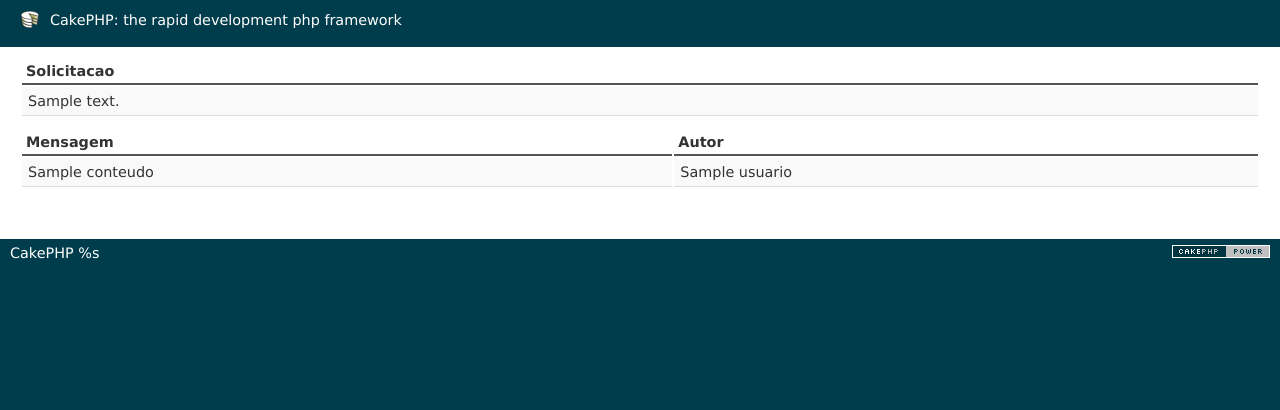
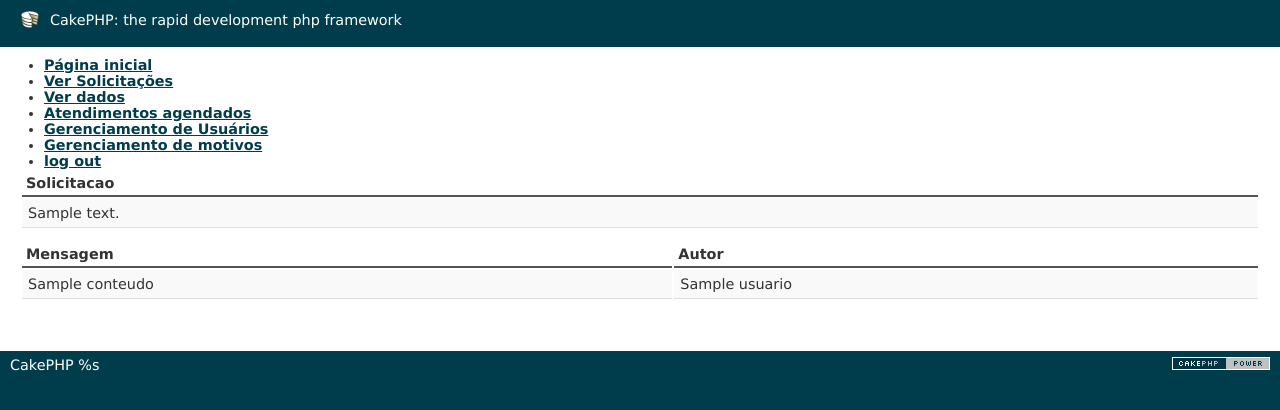
Before and after one commit to athostha/FACILITA, a CakePHP app: the page made by app/View/Mensagens/mensagemsalva.ctp in a window 1280 px wide. Shown: the top 410 px of the page. Run offline with PHP 8.4 and a stand-in for CakePHP, Linux system fonts and the light colour scheme; the template is opened without the code that fills it: most values are stand-ins (such as "Sample title", 1, 10 or a date in 2020); data that the repository does not hold is empty; some libraries are stand-ins or nearby versions.

Commit message:
mudança nos nomes nos menus

```diff
--- a/app/View/Agendamentos/visagendamentos.ctp
+++ b/app/View/Agendamentos/visagendamentos.ctp
@@ -12,15 +12,15 @@
         array('controller' => 'Solicitacoes', 'action' => 'dados')
 ); ?></li>
         <li><?php echo $this->Html->link(
-        'Ver atendimentos agendados',
+        'Atendimentos agendados',
         array('controller' => 'Agendamentos', 'action' => 'visagendamentos')
 ); ?></li>
         <li><?php echo $this->Html->link(
-        'Ver Usuários',
+        'Gerenciamento de Usuários',
             array('controller' => 'usuarios', 'action' => 'vis')
 ); ?></li>
          <li><?php echo $this->Html->link(
-        'Gerenciar motivos',
+        'Gerenciamento de motivos',
             array('controller' => 'motivos', 'action' => 'gerenciarmotivos')
 );       ?></li>
         <li><?php echo $this->Html->link(
--- a/app/View/Mensagens/mensagemsalva.ctp
+++ b/app/View/Mensagens/mensagemsalva.ctp
@@ -1,4 +1,35 @@
 <?php //debug($descricaosolicitacao); ?>
+<nav>
+    <ul>
+        <li><?php echo $this->Html->link(
+        'Página inicial',
+        array('controller' => 'solicitacoes', 'action' => 'index')); ?></li>
+        <li><?php echo $this->Html->link(
+        'Ver Solicitações',
+        array('controller' => 'Solicitacoes', 'action' => 'vispsicologo')
+); ?></li>
+        <li><?php echo $this->Html->link(
+        'Ver dados',
+        array('controller' => 'Solicitacoes', 'action' => 'dados')
+); ?></li>
+        <li><?php echo $this->Html->link(
+        'Atendimentos agendados',
+        array('controller' => 'Agendamentos', 'action' => 'visagendamentos')
+); ?></li>
+        <li><?php echo $this->Html->link(
+        'Gerenciamento de Usuários',
+            array('controller' => 'usuarios', 'action' => 'vis')
+); ?></li>
+         <li><?php echo $this->Html->link(
+        'Gerenciamento de motivos',
+            array('controller' => 'motivos', 'action' => 'gerenciarmotivos')
+);       ?></li>
+        <li><?php echo $this->Html->link(
+        'log out',
+            array('controller' => 'usuarios', 'action' => 'logout')
+); ?></li>
+    </ul>
+</nav>
 <table>
     <tr>
         <th>Solicitacao</th>
--- a/app/View/Mensagens/novamensagem.ctp
+++ b/app/View/Mensagens/novamensagem.ctp
@@ -15,15 +15,15 @@
         array('controller' => 'Solicitacoes', 'action' => 'dados')
 ); ?></li>
         <li><?php echo $this->Html->link(
-        'Ver atendimentos agendados',
+        'Atendimentos agendados',
         array('controller' => 'Agendamentos', 'action' => 'visagendamentos')
 ); ?></li>
         <li><?php echo $this->Html->link(
-        'Ver Usuários',
+        'Gerenciamento de Usuários',
             array('controller' => 'usuarios', 'action' => 'vis')
 ); ?></li>
          <li><?php echo $this->Html->link(
-        'Gerenciar motivos',
+        'Gerenciamento de motivos',
             array('controller' => 'motivos', 'action' => 'gerenciarmotivos')
 );       ?></li>
         <li><?php echo $this->Html->link(
--- a/app/View/Motivos/gerenciarmotivos.ctp
+++ b/app/View/Motivos/gerenciarmotivos.ctp
@@ -12,15 +12,15 @@
         array('controller' => 'Solicitacoes', 'action' => 'dados')
 ); ?></li>
         <li><?php echo $this->Html->link(
-        'Ver atendimentos agendados',
+        'Atendimentos agendados',
         array('controller' => 'Agendamentos', 'action' => 'visagendamentos')
 ); ?></li>
         <li><?php echo $this->Html->link(
-        'Ver Usuários',
+        'Gerenciamento de Usuários',
             array('controller' => 'usuarios', 'action' => 'vis')
 ); ?></li>
          <li><?php echo $this->Html->link(
-        'Gerenciar motivos',
+        'Gerenciamento de motivos',
             array('controller' => 'motivos', 'action' => 'gerenciarmotivos')
 );       ?></li>
         <li><?php echo $this->Html->link(
--- a/app/View/Solicitacoes/dados.ctp
+++ b/app/View/Solicitacoes/dados.ctp
@@ -12,15 +12,15 @@
         array('controller' => 'Solicitacoes', 'action' => 'dados')
 ); ?></li>
         <li><?php echo $this->Html->link(
-        'Ver atendimentos agendados',
+        'Atendimentos agendados',
         array('controller' => 'Agendamentos', 'action' => 'visagendamentos')
 ); ?></li>
         <li><?php echo $this->Html->link(
-        'Ver Usuários',
+        'Gerenciamento de Usuários',
             array('controller' => 'usuarios', 'action' => 'vis')
 ); ?></li>
          <li><?php echo $this->Html->link(
-        'Gerenciar motivos',
+        'Gerenciamento de motivos',
             array('controller' => 'motivos', 'action' => 'gerenciarmotivos')
 );       ?></li>
         <li><?php echo $this->Html->link(
--- a/app/View/Solicitacoes/vispsicologo.ctp
+++ b/app/View/Solicitacoes/vispsicologo.ctp
@@ -12,15 +12,15 @@
         array('controller' => 'Solicitacoes', 'action' => 'dados')
 ); ?></li>
         <li><?php echo $this->Html->link(
-        'Ver atendimentos agendados',
+        'Atendimentos agendados',
         array('controller' => 'Agendamentos', 'action' => 'visagendamentos')
 ); ?></li>
         <li><?php echo $this->Html->link(
-        'Ver Usuários',
+        'Gerenciamento de Usuários',
             array('controller' => 'usuarios', 'action' => 'vis')
 ); ?></li>
          <li><?php echo $this->Html->link(
-        'Gerenciar motivos',
+        'Gerenciamento de motivos',
             array('controller' => 'motivos', 'action' => 'gerenciarmotivos')
 );       ?></li>
         <li><?php echo $this->Html->link(
--- a/app/View/Usuarios/perfil.ctp
+++ b/app/View/Usuarios/perfil.ctp
@@ -15,15 +15,15 @@
         array('controller' => 'Solicitacoes', 'action' => 'dados')
 ); ?></li>
         <li><?php echo $this->Html->link(
-        'Ver atendimentos agendados',
+        'Atendimentos agendados',
         array('controller' => 'Agendamentos', 'action' => 'visagendamentos')
 ); ?></li>
         <li><?php echo $this->Html->link(
-        'Ver Usuários',
+        'Gerenciamento de Usuários',
             array('controller' => 'usuarios', 'action' => 'vis')
 ); ?></li>
          <li><?php echo $this->Html->link(
-        'Gerenciar motivos',
+        'Gerenciamento de motivos',
             array('controller' => 'motivos', 'action' => 'gerenciarmotivos')
 );       ?></li>
         <li><?php echo $this->Html->link(
--- a/nbproject/project.xml
+++ b/nbproject/project.xml
@@ -3,7 +3,7 @@
     <type>org.netbeans.modules.php.project</type>
     <configuration>
         <data xmlns="http://www.netbeans.org/ns/php-project/1">
-            <name>cakephp</name>
+            <name>facilita</name>
         </data>
     </configuration>
 </project>
```
Also changed, not shown: app/View/Solicitacoes/index.ctp (+4 -4 lines), app/View/Usuarios/editar.ctp (+3 -4 lines), app/View/Usuarios/vis.ctp (+4 -4 lines), .stickler.yml (added), .travis.yml (added), 1 other file.
